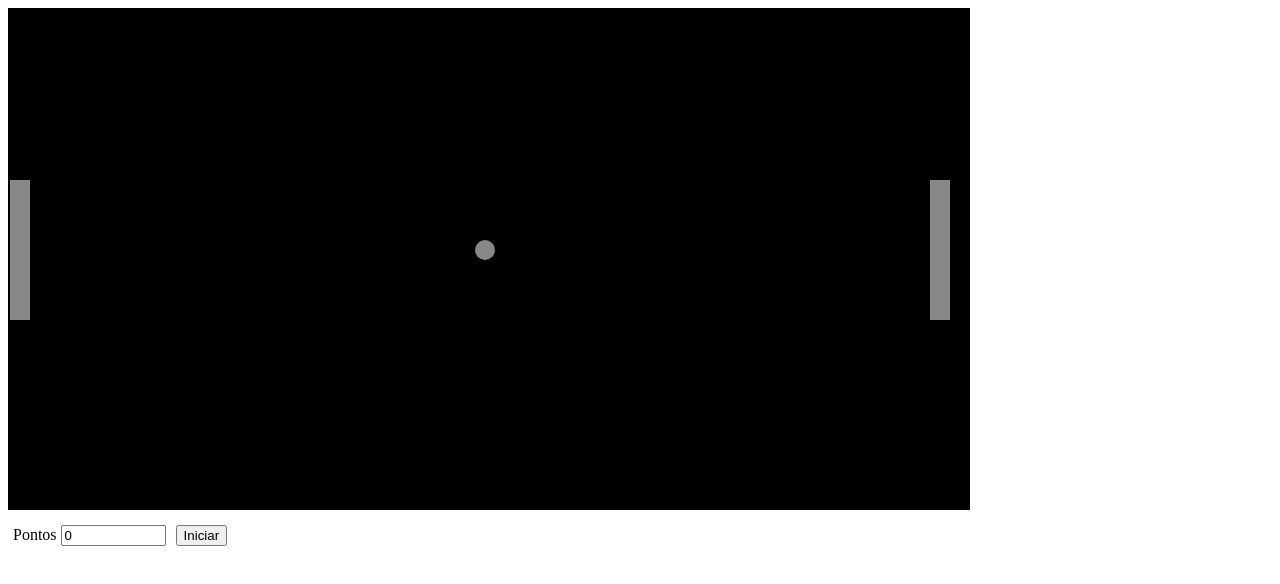
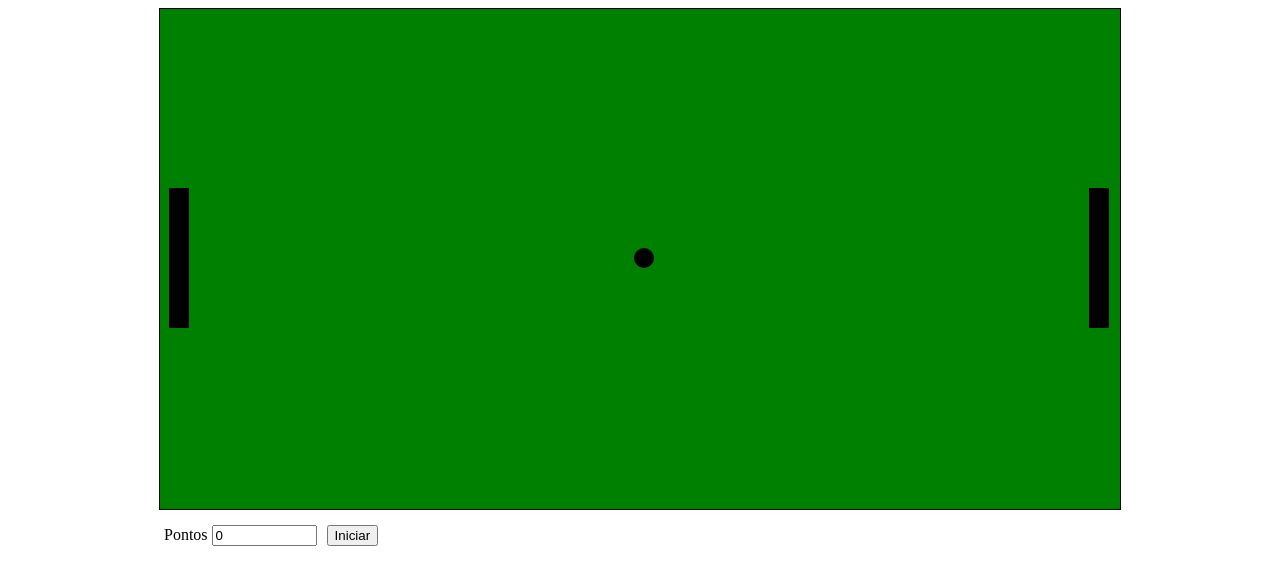
Before and after one commit to Wesley3king/JavaScript, a plain HTML site: page ping pong/ping.html in a window 1280 px wide. Drawn offline with Linux system fonts and the light colour scheme.

Commit message:
ping pong finalized

```diff
--- a/ping pong/ping.html
+++ b/ping pong/ping.html
@@ -16,7 +16,8 @@
    width: 960px;
    height: 500px;
    border: 1px solid #000;
-   background-color: #000;
+   /*background-color: #000*/
+   background-color: green;
   }
   #dvBola {
    position: absolute;
@@ -24,14 +25,16 @@
    left: 475px;
    width: 20px;
    height: 20px;
-   background-color: #888;
+   /*background-color: #888*/;
+   background-color: black;
    border-radius: 50%;
   }
   .barra {
    position: absolute;
    width: 20px;
    height: 140px;
-   background-color: #888;
+   /*background-color: #888*/;
+   background-color: black;
    top: 180px;
   }
   .esquerda {
@@ -40,16 +43,22 @@
   .direita {
    left: 930px;
   }
-
+  #align{
+    width: max-content;
+    position: relative;
+    margin: auto;
+  }
  </style>
 </head>
 
 <body>
+  <main id="align">
     <div id="dvJogo">
         <div id="dvBola"></div>
         <div id="dvJogador" class="barra esquerda"></div>
         <div id="dvCPU" class="barra direita"> </div>
      </div>
+
       <div id="dvPainel">
         <div class="itemPainel">
           <label>Pontos</label>
@@ -59,6 +68,7 @@
           <button id="btIniciar">Iniciar</button>
         </div>
       </div>
+  </main>
   <script src="./ping.js"></script>
  </body>
 
```
Lines whose indentation alone changed are shown as unchanged.
